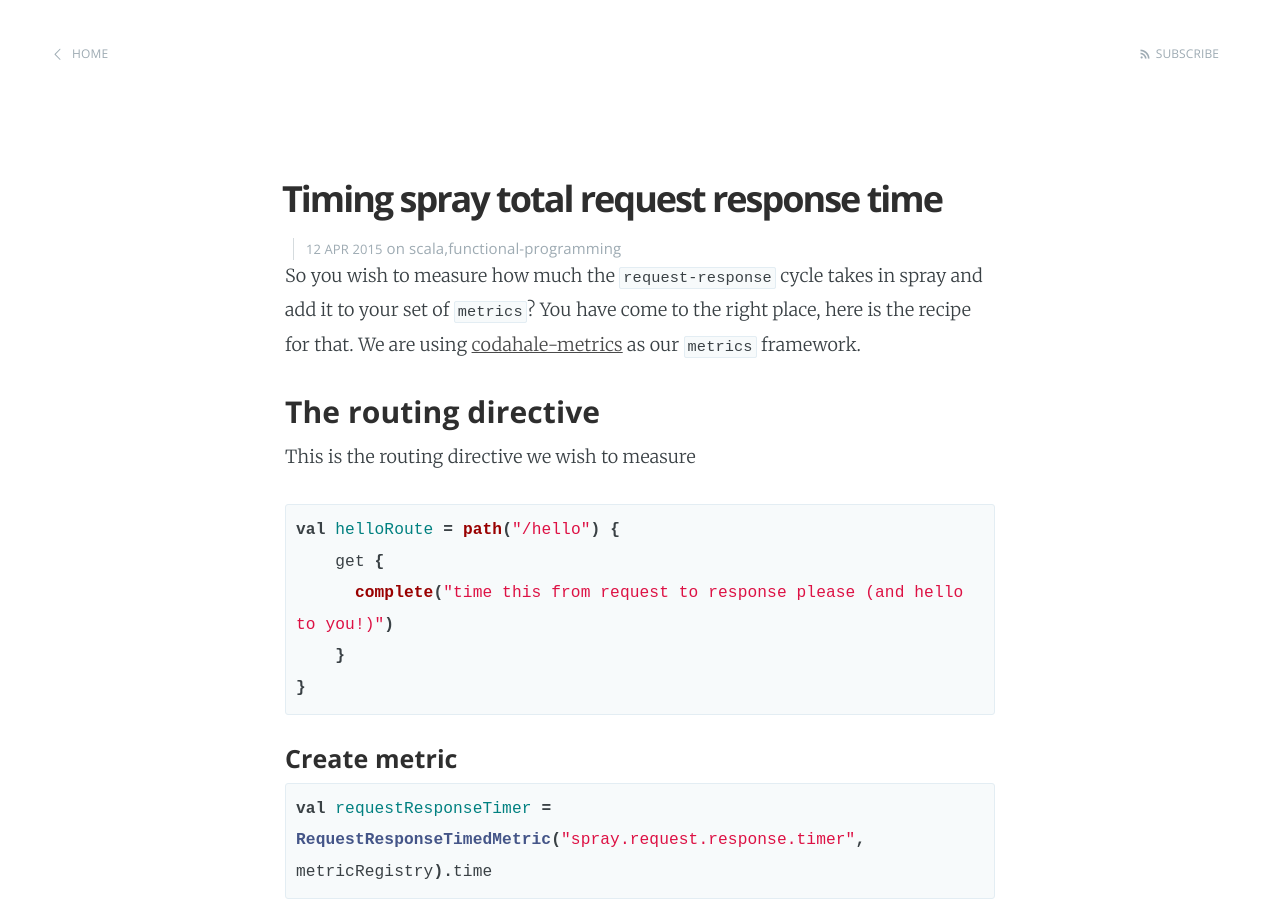
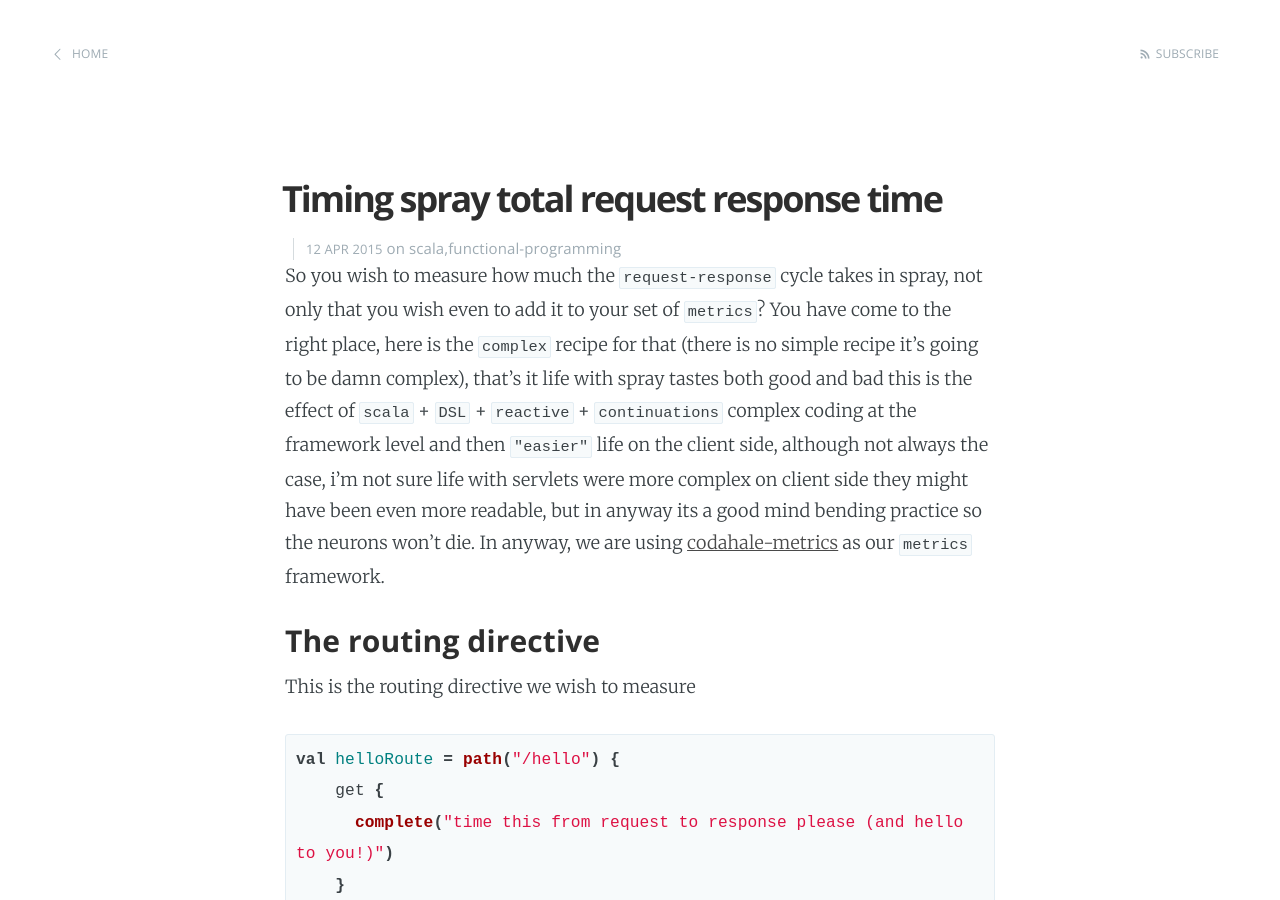
Before and after one commit to tomer-ben-david/tomer-ben-david.github.io.jekyll, a Jekyll site: the page built from _posts/2015-04-12-spray-io-timing-request-response.markdown, in a window 1280 px wide and 900 px high. Built offline with Jekyll 4.4.1, drawn with Linux system fonts in a browser that asks for light colours; Markdown is read by kramdown in place of the engine named in the settings; comment, search, counter and statistics services are not loaded.

```diff
--- a/_posts/2015-04-12-spray-io-timing-request-response.markdown
+++ b/_posts/2015-04-12-spray-io-timing-request-response.markdown
@@ -5,7 +5,7 @@
 categories: scala,functional-programming
 comments: true
 ---
-So you wish to measure how much the `request-response` cycle takes in spray and add it to your set of `metrics`? You have come to the right place, here is the recipe for that.  We are using [codahale-metrics](https://github.com/dropwizard/metrics) as our `metrics` framework.
+So you wish to measure how much the `request-response` cycle takes in spray, not only that you wish even to add it to your set of `metrics`? You have come to the right place, here is the `complex` recipe for that (there is no simple recipe it's going to be damn complex), that's it life with spray tastes both good and bad this is the effect of `scala` + `DSL` + `reactive` + `continuations` complex coding at the framework level and then `"easier"` life on the client side, although not always the case, i'm not sure life with servlets were more complex on client side they might have been even more readable, but in anyway its a good mind bending practice so the neurons won't die.  In anyway, we are using [codahale-metrics](https://github.com/dropwizard/metrics) as our `metrics` framework.
 
 ### The routing directive
 This is the routing directive we wish to measure
```
